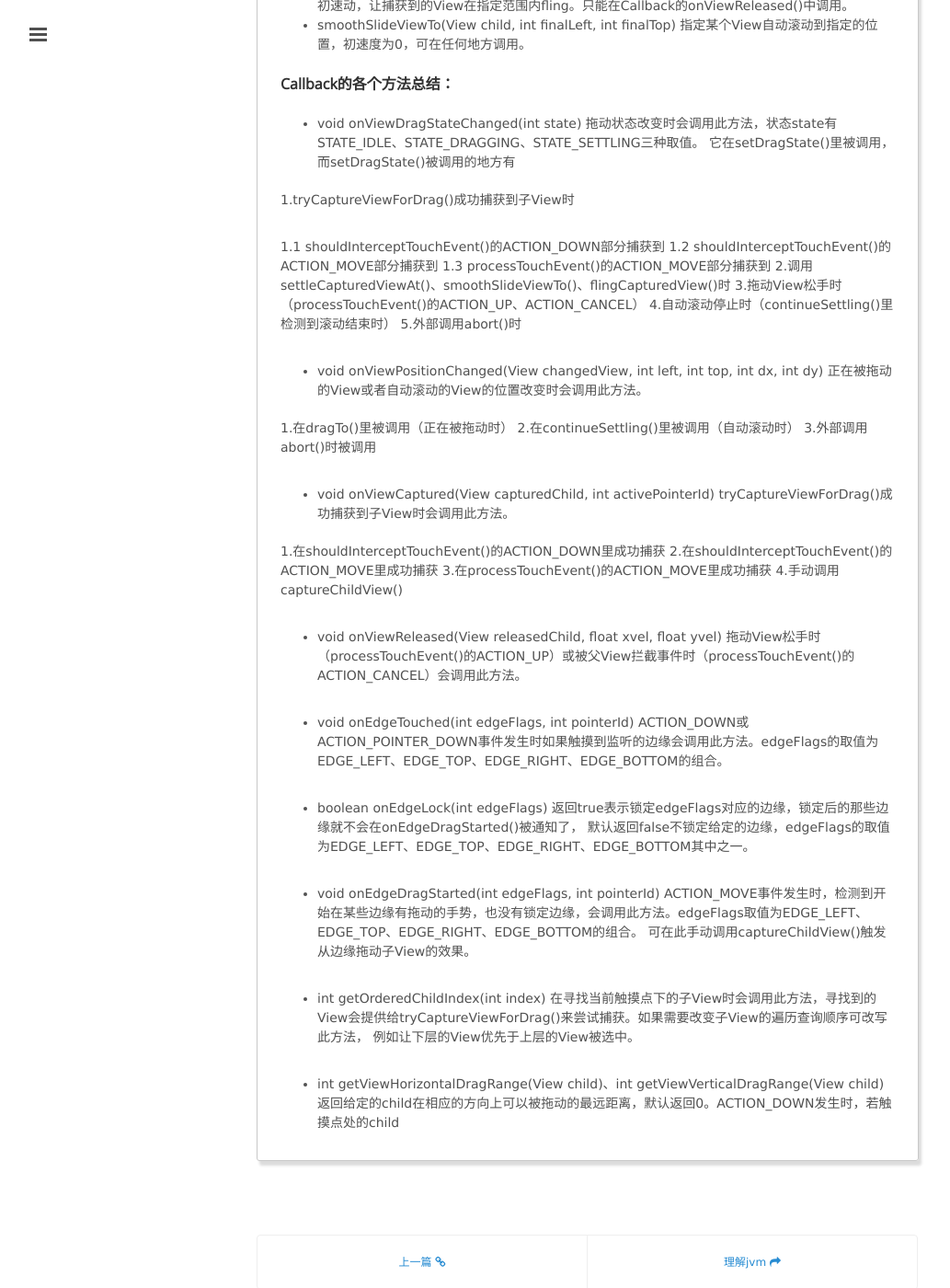
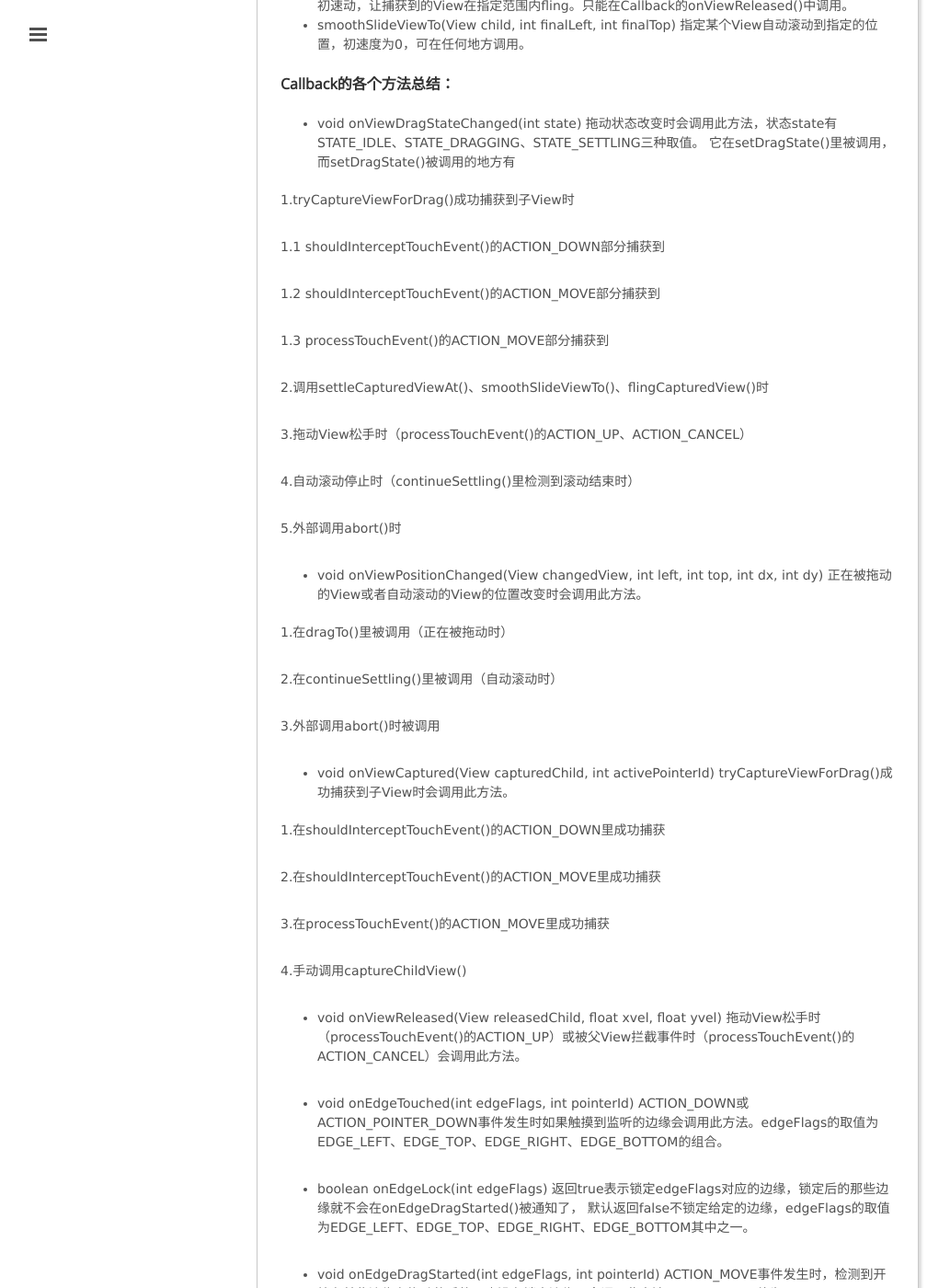
Before and after one commit to mxn21/mxn21.github.io, a Jekyll site: the page built from _posts/2015-9-23-viewDragHelper解析.md, in a window 1280 px wide and 1400 px high, scrolled down 31440 px. Shown: the whole window at 92% size, without its empty margins (1-1034 px from the left). Built offline with Jekyll 4.4.1, drawn with Linux system fonts in a browser that asks for light colours; Markdown is read by kramdown in place of the engine named in the settings; comment, search, counter and statistics services are not loaded; some of the changed lines change nothing that is shown; some of the changed text lies outside the part shown.

Commit message:
23423432

```diff
--- a/_posts/2015-9-23-viewDragHelper解析.md
+++ b/_posts/2015-9-23-viewDragHelper解析.md
@@ -1249,26 +1249,37 @@
 1.tryCaptureViewForDrag()成功捕获到子View时
 
 1.1 shouldInterceptTouchEvent()的ACTION_DOWN部分捕获到
+
 1.2 shouldInterceptTouchEvent()的ACTION_MOVE部分捕获到
+
 1.3 processTouchEvent()的ACTION_MOVE部分捕获到
+
 2.调用settleCapturedViewAt()、smoothSlideViewTo()、flingCapturedView()时
+
 3.拖动View松手时（processTouchEvent()的ACTION_UP、ACTION_CANCEL）
+
 4.自动滚动停止时（continueSettling()里检测到滚动结束时）
+
 5.外部调用abort()时
 
 * void onViewPositionChanged(View changedView, int left, int top, int dx, int dy)
 正在被拖动的View或者自动滚动的View的位置改变时会调用此方法。
 
 1.在dragTo()里被调用（正在被拖动时）
+
 2.在continueSettling()里被调用（自动滚动时）
+
 3.外部调用abort()时被调用
 
 * void onViewCaptured(View capturedChild, int activePointerId)
 tryCaptureViewForDrag()成功捕获到子View时会调用此方法。
 
 1.在shouldInterceptTouchEvent()的ACTION_DOWN里成功捕获
+
 2.在shouldInterceptTouchEvent()的ACTION_MOVE里成功捕获
+
 3.在processTouchEvent()的ACTION_MOVE里成功捕获
+
 4.手动调用captureChildView()
 
 * void onViewReleased(View releasedChild, float xvel, float yvel)
@@ -1291,3 +1302,12 @@
 
 * int getViewHorizontalDragRange(View child)、int getViewVerticalDragRange(View child)
 返回给定的child在相应的方向上可以被拖动的最远距离，默认返回0。ACTION_DOWN发生时，若触摸点处的child
+
+
+参考原文：
+
+[ANDROID VIEWDRAGHELPER源码解析](http://www.cnphp6.com/archives/87727)
+
+[Android ViewDragHelper完全解析 自定义ViewGroup神器](http://blog.csdn.net/lmj623565791/article/details/46858663)
+
+[ViewDragHelper详解](http://blog.csdn.net/jianghejie123/article/details/39315319)
```
